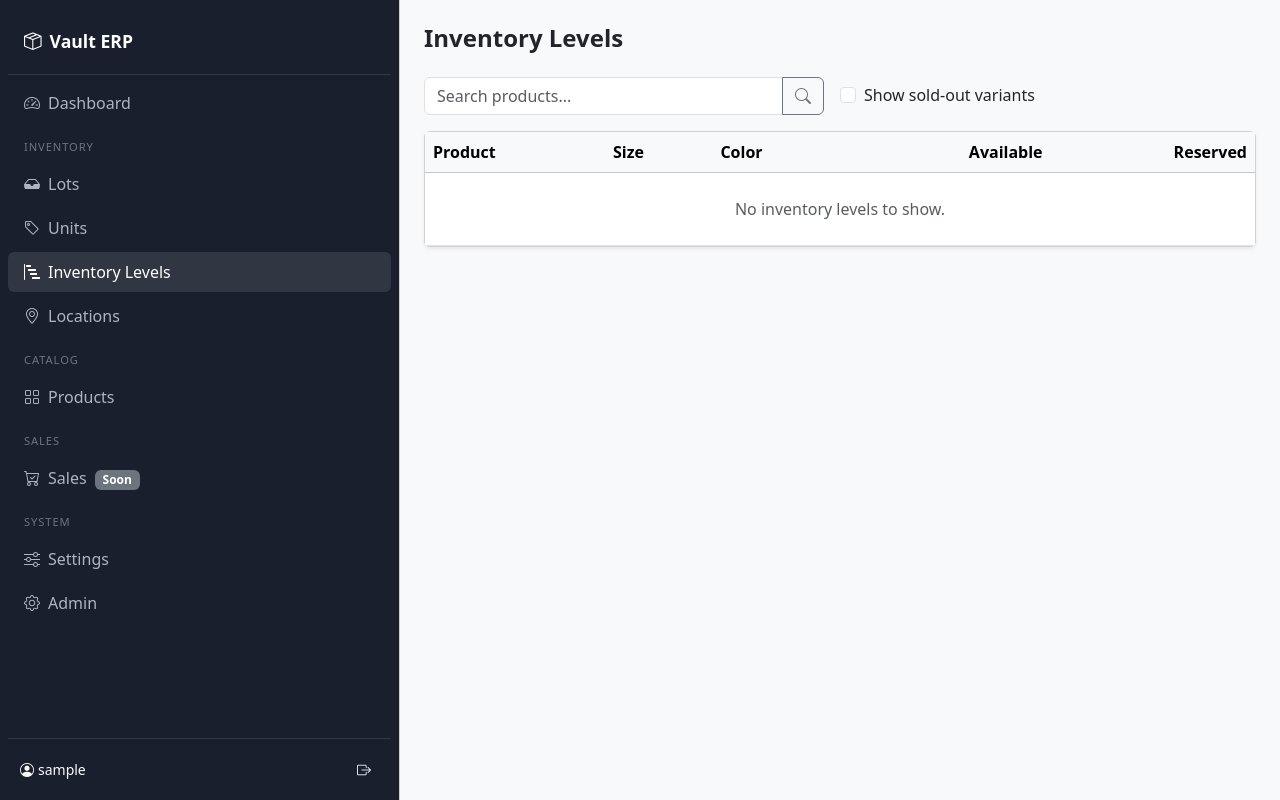
After one commit to AmunCode/Vault-ERP, a Django app: page /inventory/levels/ in a window 1280 px wide. The commit adds this page. Run offline with Django 5.2, Linux system fonts and the light colour scheme; the visitor is signed in with stand-in values (Sample User, id 1); data that the repository does not hold is empty; some libraries are stand-ins or nearby versions.

Commit message:
Pool inventory by variant, rework SKU format, fix HSN scraper bugs
- InventoryUnit gains qty; identical items (same product/size/color/
  condition/location) pool into one row with weighted-average costing
  instead of one row per physical piece. Serialized items (real serial
  number) never pool. cost_overridden rows never merge either way.
- New Inventory Levels page: qty rolled up to product+size+color,
  drilling into the existing Units list (now qty-aware) for the
  condition/location/cost breakdown.
- SKU format changed to item#-size-color-brand (e.g. 926546-M-Pink-DG2),
  replacing the old category-prefix+sequential-id scheme (falls back to
  it only when a product has neither an HSN item number nor a UPC).
  SKU is no longer unique -- it's a style/variant code shared across
  rows that differ only by condition/location/cost-override.
- Brand is now required to save an item (HSN scraping doesn't reliably
  provide it), backfilled onto existing brandless products when supplied.
- Catalog page shows each product's HSN item number.
- reset_db gained --keep-users, to reset everything except accounts.
- Fixed three real HSN scraper bugs: a marketing popup silently ate
  keystrokes meant for the search box, an extra "click first /products/
  link" step could land on an unrelated item, and _validate_match checked
  the wrong signal (internal catalog id instead of the image URLs, which
  HSN actually tags with the item number).

```diff
--- a/core/views.py
+++ b/core/views.py
@@ -1,5 +1,6 @@
 from django.contrib import messages
 from django.contrib.auth.decorators import login_not_required
+from django.db.models import Sum
 from django.http import HttpResponse
 from django.shortcuts import render, redirect
 from django.utils import timezone
@@ -21,7 +22,7 @@ def dashboard(request):
     gross_today = sum(s.gross_amount for s in today_sales)
     net_today = sum(s.net_amount_received for s in today_sales)
 
-    units_available = InventoryUnit.objects.filter(status='available').count()
+    units_available = InventoryUnit.objects.filter(status='available').aggregate(total=Sum('qty'))['total'] or 0
     lots_pending = InventoryLot.objects.filter(status='pending_processing').count()
     total_lots = InventoryLot.objects.count()
 
--- a/inventory/admin.py
+++ b/inventory/admin.py
@@ -25,7 +25,7 @@ class InventoryLotAdmin(admin.ModelAdmin):
 
 @admin.register(InventoryUnit)
 class InventoryUnitAdmin(admin.ModelAdmin):
-    list_display = ('sku', 'product', 'condition_grade', 'status')
+    list_display = ('sku', 'product', 'condition_grade', 'qty', 'status')
     search_fields = ('serial_number', 'sku')
     list_filter = ('status',)
 
--- a/inventory/forms.py
+++ b/inventory/forms.py
@@ -31,11 +31,12 @@ class UnitProcessForm(forms.ModelForm):
     class Meta:
         model = InventoryUnit
         fields = [
-            'condition_grade', 'size', 'color', 'unit_cost', 'cost_overridden',
+            'condition_grade', 'size', 'color', 'qty', 'unit_cost', 'cost_overridden',
             'serial_number', 'warehouse_location', 'notes',
         ]
         widgets = {
             'notes': forms.Textarea(attrs={'rows': 2}),
+            'qty': forms.NumberInput(attrs={'min': 1}),
         }
 
     def __init__(self, *args, **kwargs):
--- a/inventory/urls.py
+++ b/inventory/urls.py
@@ -10,6 +10,7 @@ urlpatterns = [
     path('lots/<int:pk>/edit/', views.lot_edit, name='lot_edit'),
     path('lots/<int:lot_pk>/items/new/', views.unit_create, name='unit_create'),
     path('units/', views.unit_list, name='unit_list'),
+    path('levels/', views.inventory_levels, name='inventory_levels'),
     path('locations/', views.location_list, name='location_list'),
     path('locations/new/', views.location_create, name='location_create'),
     path('upc-lookup/', views.upc_lookup, name='upc_lookup'),
--- a/inventory/views.py
+++ b/inventory/views.py
@@ -1,12 +1,13 @@
 import re
 import requests
+from decimal import Decimal
 from django.contrib import messages
-from django.db.models import Count
+from django.db.models import Case, Count, IntegerField, Sum, When
 from django.shortcuts import render, get_object_or_404, redirect
 from catalog.models import Product, Category, Brand
 from core.models import SiteSettings
 from core.scrapers import scrape_hsn
-from .models import InventoryLot, InventoryUnit, WarehouseLocation
+from .models import InventoryLot, InventoryTransaction, InventoryUnit, WarehouseLocation
 from .forms import LotReceiveForm, UnitProcessForm
 
 
@@ -60,10 +61,55 @@ def unit_list(request):
     units = InventoryUnit.objects.select_related('product', 'source_lot', 'warehouse_location')
     status_filter = request.GET.get('status', 'available')
     units = units.filter(status=status_filter)
+
+    # Optional drill-down filters from the Inventory Levels page
+    product_id = request.GET.get('product_id')
+    size = request.GET.get('size', '')
+    color = request.GET.get('color', '')
+    if product_id:
+        units = units.filter(product_id=product_id, size=size, color=color)
+
     return render(request, 'inventory/unit_list.html', {
         'units': units,
         'status_filter': status_filter,
         'status_choices': InventoryUnit.STATUS_CHOICES,
+    })
+
+
+def inventory_levels(request):
+    """
+    'How many of this product/size/color do I have?' -- rolls qty up across
+    all conditions, locations, and cost-overridden rows into one number per
+    product+size+color. Drill-down happens via unit_list, which already
+    shows condition/location/cost per row.
+    """
+    q = request.GET.get('q', '')
+    show_all = request.GET.get('show_all') == '1'
+
+    rows = (
+        InventoryUnit.objects
+        .values('product_id', 'product__name', 'size', 'color')
+        .annotate(
+            available_qty=Sum(Case(
+                When(status='available', then='qty'),
+                default=0, output_field=IntegerField(),
+            )),
+            reserved_qty=Sum(Case(
+                When(status='reserved', then='qty'),
+                default=0, output_field=IntegerField(),
+            )),
+        )
+        .order_by('product__name', 'size', 'color')
+    )
+    if q:
+        rows = rows.filter(product__name__icontains=q)
+    if not show_all:
+        rows = rows.filter(available_qty__gt=0)
+
+    return render(request, 'inventory/level_list.html', {
+        'rows': rows,
+        'q': q,
+        'show_all': show_all,
     })
 
 
@@ -109,11 +155,22 @@ def unit_create(request, lot_pk):
             if hsn_item_number and not product.hsn_item_number:
                 product.hsn_item_number = hsn_item_number
                 update_fields.append('hsn_item_number')
+            # HSN scraping doesn't reliably provide brand data, so backfill it
+            # here too, not just at creation time -- brand is required below.
+            if brand_id and not product.brand:
+                brand = Brand.objects.filter(pk=brand_id).first()
+                if brand:
+                    product.brand = brand
+                    update_fields.append('brand')
             if update_fields:
                 product.save(update_fields=update_fields)
 
         if not product:
             messages.error(request, "Please identify the product before saving.")
+            return redirect('inventory:unit_create', lot_pk=lot.pk)
+
+        if not product.brand:
+            messages.error(request, "Please select a brand before saving — it's used in the item's SKU.")
             return redirect('inventory:unit_create', lot_pk=lot.pk)
 
         form = UnitProcessForm(request.POST)
@@ -124,8 +181,53 @@ def unit_create(request, lot_pk):
             # Default cost to lot's derived unit_cost unless overridden
             if not unit.cost_overridden:
                 unit.unit_cost = lot.unit_cost
-            unit.save()
-            messages.success(request, f"Item {unit.sku} added to lot {lot.sku}.")
+            incoming_qty = max(unit.qty or 1, 1)
+
+            if unit.serial_number:
+                # Serialized items are individually distinct -- never pool,
+                # always their own row, qty fixed at 1.
+                unit.qty = 1
+                unit.save()
+                target = unit
+            else:
+                # cost_overridden items never merge (in either direction) --
+                # that's what protects a standout piece's manual cost from
+                # being averaged away.
+                existing = None
+                if not unit.cost_overridden:
+                    existing = InventoryUnit.objects.filter(
+                        product=product,
+                        size=unit.size,
+                        color=unit.color,
+                        condition_grade=unit.condition_grade,
+                        warehouse_location=unit.warehouse_location,
+                        status='available',
+                        cost_overridden=False,
+                        serial_number='',
+                    ).first()
+
+                if existing:
+                    combined_qty = existing.qty + incoming_qty
+                    existing.unit_cost = (
+                        (existing.unit_cost * existing.qty) + (unit.unit_cost * incoming_qty)
+                    ) / combined_qty
+                    existing.qty = combined_qty
+                    existing.source_lot = lot
+                    existing.save()
+                    target = existing
+                else:
+                    unit.qty = incoming_qty
+                    unit.save()
+                    target = unit
+
+            InventoryTransaction.objects.create(
+                transaction_type='receive',
+                quantity_delta=incoming_qty,
+                product=product,
+                inventory_lot=lot,
+                inventory_unit=target,
+            )
+            messages.success(request, f"Added {incoming_qty} to {target.sku} (now qty {target.qty}) in lot {lot.sku}.")
             # Stay on the same page for rapid multi-item entry
             return redirect('inventory:unit_create', lot_pk=lot.pk)
     else:
@@ -172,6 +274,7 @@ def upc_lookup(request):
         return render(request, 'inventory/partials/upc_result.html', {
             'product': product,
             'source': 'catalog',
+            'brands': brands,
         })
 
     # 2. HSN scrape (primary external source)
--- a/templates/base.html
+++ b/templates/base.html
@@ -86,6 +86,11 @@
         </a>
       </li>
       <li class="nav-item">
+        <a class="nav-link {% block nav_levels %}{% endblock %}" href="{% url 'inventory:inventory_levels' %}">
+          <i class="bi bi-bar-chart-steps me-2"></i>Inventory Levels
+        </a>
+      </li>
+      <li class="nav-item">
         <a class="nav-link {% block nav_locations %}{% endblock %}" href="{% url 'inventory:location_list' %}">
           <i class="bi bi-geo-alt me-2"></i>Locations
         </a>
--- a/templates/catalog/product_list.html
+++ b/templates/catalog/product_list.html
@@ -22,6 +22,7 @@
           <th>Name</th>
           <th>Brand</th>
           <th>Category</th>
+          <th>SKU (Item #)</th>
           <th>UPC</th>
           <th>Added</th>
         </tr>
@@ -32,12 +33,13 @@
           <td class="fw-semibold">{{ product.name }}</td>
           <td>{{ product.brand|default:"—" }}</td>
           <td>{{ product.category|default:"—" }}</td>
+          <td class="font-monospace small">{{ product.hsn_item_number|default:"—" }}</td>
           <td class="font-monospace small">{{ product.upc|default:"—" }}</td>
           <td class="text-muted small">{{ product.created_at|date:"M d, Y" }}</td>
         </tr>
         {% empty %}
         <tr>
-          <td colspan="5" class="text-center text-muted py-4">No products yet.</td>
+          <td colspan="6" class="text-center text-muted py-4">No products yet.</td>
         </tr>
         {% endfor %}
       </tbody>
--- /dev/null
+++ b/templates/inventory/level_list.html
@@ -0,0 +1,55 @@
+{% extends "base.html" %}
+{% block title %}Inventory Levels — Vault ERP{% endblock %}
+{% block nav_levels %}active{% endblock %}
+
+{% block content %}
+<div class="d-flex justify-content-between align-items-center mb-4">
+  <h4 class="mb-0 fw-bold">Inventory Levels</h4>
+</div>
+
+<form method="get" class="d-flex flex-wrap align-items-center gap-3 mb-3">
+  <div class="input-group" style="max-width:400px;">
+    <input type="text" name="q" class="form-control" placeholder="Search products..." value="{{ q }}">
+    <button class="btn btn-outline-secondary" type="submit"><i class="bi bi-search"></i></button>
+  </div>
+  <div class="form-check">
+    <input type="checkbox" class="form-check-input" id="show-all" name="show_all" value="1"
+           {% if show_all %}checked{% endif %} onchange="this.form.submit()">
+    <label class="form-check-label" for="show-all">Show sold-out variants</label>
+  </div>
+</form>
+
+<div class="card shadow-sm">
+  <div class="table-responsive">
+    <table class="table table-hover mb-0">
+      <thead class="table-light">
+        <tr>
+          <th>Product</th>
+          <th>Size</th>
+          <th>Color</th>
+          <th class="text-end">Available</th>
+          <th class="text-end">Reserved</th>
+        </tr>
+      </thead>
+      <tbody>
+        {% for row in rows %}
+        <tr>
+          <td class="fw-semibold">{{ row.product__name }}</td>
+          <td>{{ row.size|default:"—" }}</td>
+          <td>{{ row.color|default:"—" }}</td>
+          <td class="text-end">
+            <a href="{% url 'inventory:unit_list' %}?product_id={{ row.product_id }}&size={{ row.size|urlencode }}&color={{ row.color|urlencode }}&status=available"
+               class="fw-semibold text-decoration-none">{{ row.available_qty }}</a>
+          </td>
+          <td class="text-end text-muted">{{ row.reserved_qty }}</td>
+        </tr>
+        {% empty %}
+        <tr>
+          <td colspan="5" class="text-center text-muted py-4">No inventory levels to show.</td>
+        </tr>
+        {% endfor %}
+      </tbody>
+    </table>
+  </div>
+</div>
+{% endblock %}
--- a/templates/inventory/lot_detail.html
+++ b/templates/inventory/lot_detail.html
@@ -83,6 +83,7 @@
           <th>SKU</th>
           <th>Product</th>
           <th>Condition</th>
+          <th class="text-end">Qty</th>
           <th>Status</th>
           <th class="text-end">Cost</th>
           <th>Location</th>
@@ -95,6 +96,7 @@
           <td class="fw-semibold font-monospace">{{ unit.sku }}</td>
           <td>{{ unit.product.name }}</td>
           <td>{{ unit.get_condition_grade_display }}</td>
+          <td class="text-end">{{ unit.qty }}</td>
           <td>
             {% if unit.status == 'available' %}
               <span class="badge bg-success">Available</span>
@@ -115,7 +117,7 @@
         </tr>
         {% empty %}
         <tr>
-          <td colspan="7" class="text-center text-muted py-4">
+          <td colspan="8" class="text-center text-muted py-4">
             No items processed yet.
             <a href="{% url 'inventory:unit_create' lot.pk %}">Add the first item.</a>
           </td>
```
Also changed, not shown: core/management/commands/reset_db.py (+54 -3 lines), core/scrapers.py (+31 -30 lines), inventory/models.py (+25 -4 lines), templates/inventory/partials/upc_result.html (+34 -8 lines), templates/inventory/unit_form.html (+31 -4 lines), templates/inventory/unit_list.html (+7 -1 lines), inventory/migrations/0004_inventoryunit_qty.py (added), inventory/migrations/0005_alter_inventoryunit_sku.py (added).
